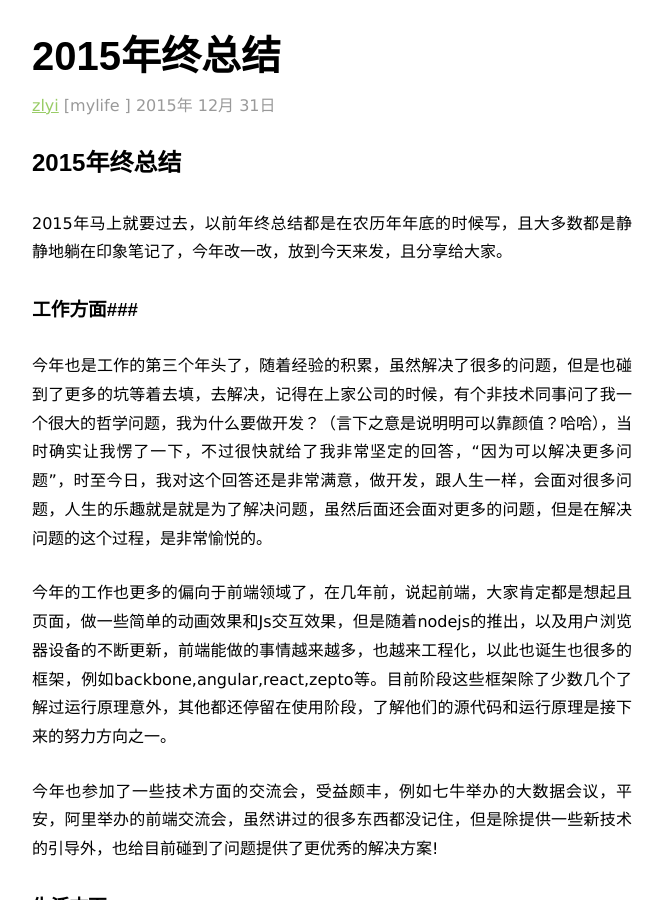
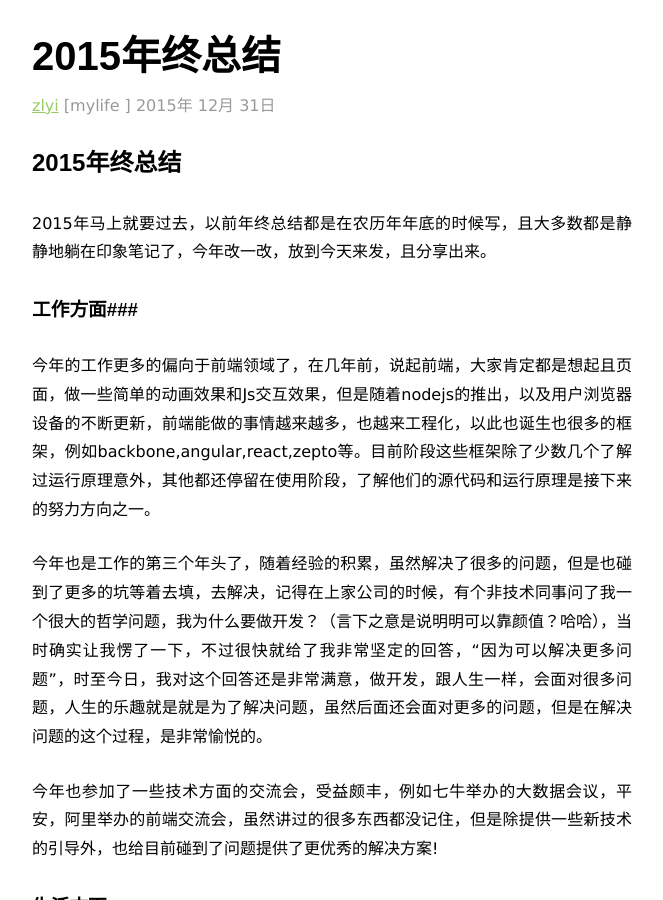
Before and after one commit to zlyi/zlyi.github.com, a Jekyll site: the page built from _posts/2015-12-31-2015-end.md, in a window 1280 px wide and 900 px high. Shown: the whole window, without its empty margins (308-971 px from the left). Built offline with Jekyll 4.4.1, drawn with Linux system fonts in a browser that asks for light colours; comment, search, counter and statistics services are not loaded.

Commit message:
fix 2015-end

```diff
--- a/_posts/2015-12-31-2015-end.md
+++ b/_posts/2015-12-31-2015-end.md
@@ -9,12 +9,12 @@ categories: [mylife]
 
 ##2015年终总结
 
-2015年马上就要过去，以前年终总结都是在农历年年底的时候写，且大多数都是静静地躺在印象笔记了，今年改一改，放到今天来发，且分享给大家。
+2015年马上就要过去，以前年终总结都是在农历年年底的时候写，且大多数都是静静地躺在印象笔记了，今年改一改，放到今天来发，且分享出来。
 
 ###工作方面###
+今年的工作更多的偏向于前端领域了，在几年前，说起前端，大家肯定都是想起且页面，做一些简单的动画效果和Js交互效果，但是随着nodejs的推出，以及用户浏览器设备的不断更新，前端能做的事情越来越多，也越来工程化，以此也诞生也很多的框架，例如backbone,angular,react,zepto等。目前阶段这些框架除了少数几个了解过运行原理意外，其他都还停留在使用阶段，了解他们的源代码和运行原理是接下来的努力方向之一。
+
 今年也是工作的第三个年头了，随着经验的积累，虽然解决了很多的问题，但是也碰到了更多的坑等着去填，去解决，记得在上家公司的时候，有个非技术同事问了我一个很大的哲学问题，我为什么要做开发？（言下之意是说明明可以靠颜值？哈哈），当时确实让我愣了一下，不过很快就给了我非常坚定的回答，“因为可以解决更多问题”，时至今日，我对这个回答还是非常满意，做开发，跟人生一样，会面对很多问题，人生的乐趣就是就是为了解决问题，虽然后面还会面对更多的问题，但是在解决问题的这个过程，是非常愉悦的。
-
-今年的工作也更多的偏向于前端领域了，在几年前，说起前端，大家肯定都是想起且页面，做一些简单的动画效果和Js交互效果，但是随着nodejs的推出，以及用户浏览器设备的不断更新，前端能做的事情越来越多，也越来工程化，以此也诞生也很多的框架，例如backbone,angular,react,zepto等。目前阶段这些框架除了少数几个了解过运行原理意外，其他都还停留在使用阶段，了解他们的源代码和运行原理是接下来的努力方向之一。
 
 今年也参加了一些技术方面的交流会，受益颇丰，例如七牛举办的大数据会议，平安，阿里举办的前端交流会，虽然讲过的很多东西都没记住，但是除提供一些新技术的引导外，也给目前碰到了问题提供了更优秀的解决方案!
 
```
